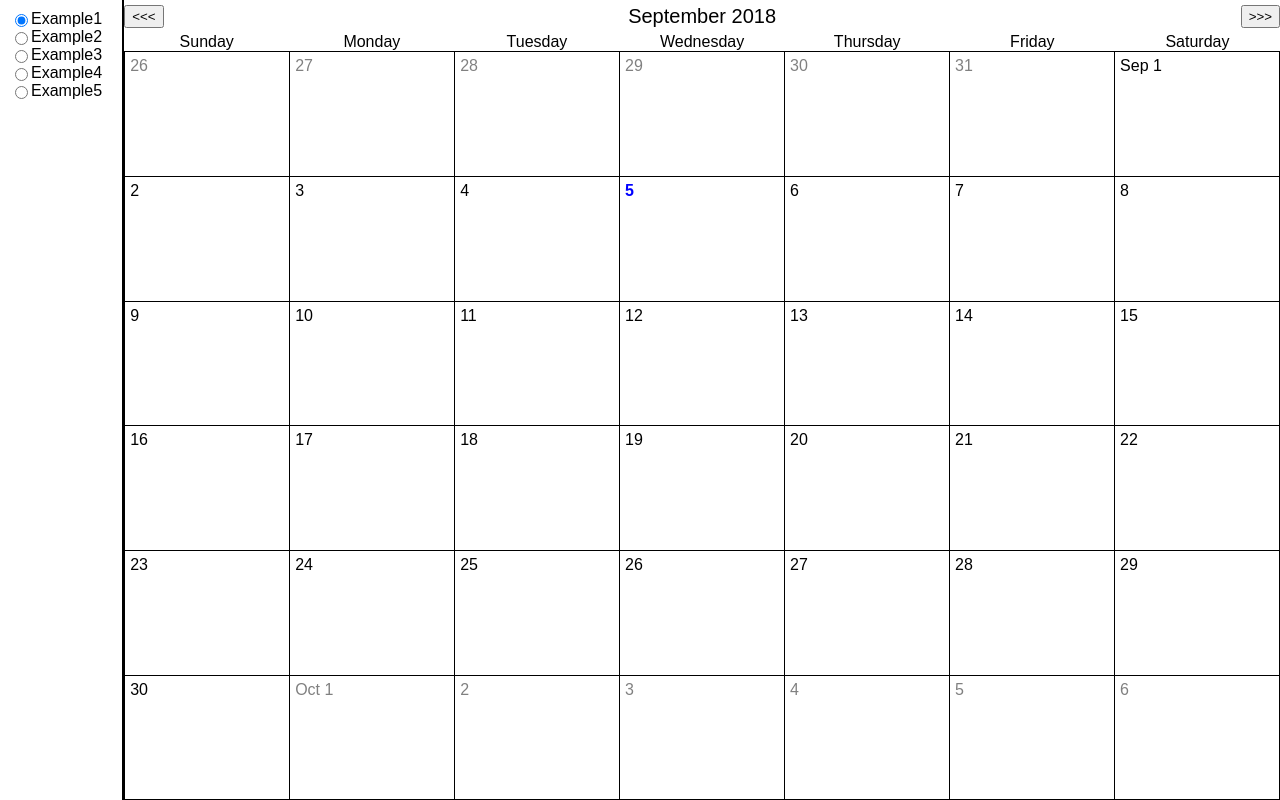
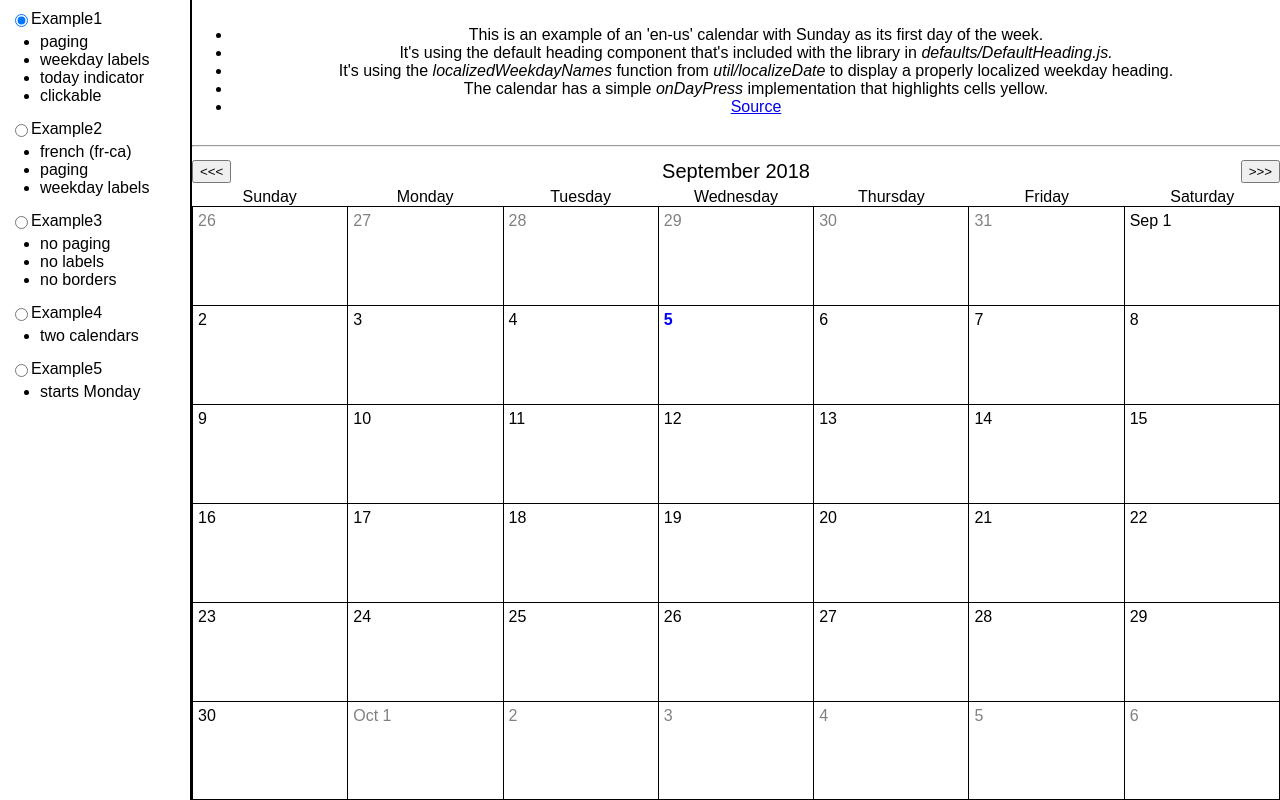
Before and after one commit to BrennanR/react-clean-calendar, a React (Create React App) app: page / in a window 1280 px wide. Built offline with nearby package versions, Linux system fonts and the light colour scheme; the HTML template or start-up script is replaced by a standard one.

Commit message:
Documented examples better. Styled example page better.

```diff
--- a/src/App.js
+++ b/src/App.js
@@ -13,12 +13,119 @@ type State = {
   selectedExample: string,
 };
 
+const shortDescriptionStyle = { padding: 0, margin: 0, marginLeft: 30, marginBottom: 15, marginTop: 5 };
+
 const EXAMPLES = {
-  Example1,
-  Example2,
-  Example3,
-  Example4,
-  Example5,
+  Example1: {
+    component: Example1,
+    shortDescription: (
+      <ul style={shortDescriptionStyle}>
+        <li>paging</li>
+        <li>weekday labels</li>
+        <li>today indicator</li>
+        <li>clickable</li>
+      </ul>
+    ),
+    description: (
+      <ul>
+        <li>{"This is an example of an 'en-us' calendar with Sunday as its first day of the week."}</li>
+        <li>
+          {"It's using the default heading component that's included with the library in "}
+          <i>defaults/DefaultHeading.js.</i>
+        </li>
+        <li>
+          {"It's using the "} <i>localizedWeekdayNames</i> {' function from '} <i>util/localizeDate</i>
+          {' to display a properly localized weekday heading.'}
+        </li>
+        <li>
+          The calendar has a simple <i>onDayPress</i> implementation that highlights cells yellow.
+        </li>
+        <li>
+          <a href="https://github.com/BrennanR/react-clean-calendar/blob/master/src/examples/Example1.js">Source</a>
+        </li>
+      </ul>
+    ),
+  },
+  Example2: {
+    component: Example2,
+    shortDescription: (
+      <ul style={shortDescriptionStyle}>
+        <li>french (fr-ca)</li>
+        <li>paging</li>
+        <li>weekday labels</li>
+      </ul>
+    ),
+    description: (
+      <ul>
+        <li>{"This is an example of an 'fr-ca' calendar with Sunday as its first day of the week."}</li>
+        <li>
+          {"It's using the default heading component that's included with the library in "}
+          <i>defaults/DefaultHeading.js.</i>
+        </li>
+        <li>
+          {"It's using the "} <i>localizedWeekdayNames</i> {' function from '} <i>util/localizeDate</i>
+          {' to display a properly localized weekday heading.'}
+        </li>
+        <li>
+          <a href="https://github.com/BrennanR/react-clean-calendar/blob/master/src/examples/Example2.js">Source</a>
+        </li>
+      </ul>
+    ),
+  },
+  Example3: {
+    component: Example3,
+    shortDescription: (
+      <ul style={shortDescriptionStyle}>
+        <li>no paging</li>
+        <li>no labels</li>
+        <li>no borders</li>
+      </ul>
+    ),
+    description: (
+      <ul>
+        <li>{"This is an example of an 'en-ca' calendar with Sunday as its first day of the week."}</li>
+        <li>No day heading or calendar heading is used.</li>
+        <li>
+          <a href="https://github.com/BrennanR/react-clean-calendar/blob/master/src/examples/Example3.js">Source</a>
+        </li>
+      </ul>
+    ),
+  },
+  Example4: {
+    component: Example4,
+    shortDescription: (
+      <ul style={shortDescriptionStyle}>
+        <li>two calendars</li>
+      </ul>
+    ),
+    description: (
+      <ul>
+        <li>
+          {"This is an example of two side-by-side 'en-ca' calendars with Sunday as their first day of the week."}
+        </li>
+        <li>
+          <a href="https://github.com/BrennanR/react-clean-calendar/blob/master/src/examples/Example4.js">Source</a>
+        </li>
+      </ul>
+    ),
+  },
+  Example5: {
+    component: Example5,
+    shortDescription: (
+      <ul style={shortDescriptionStyle}>
+        <li>starts Monday</li>
+      </ul>
+    ),
+    description: (
+      <ul>
+        <li>{"This is an example of an 'en-ca' calendar."}</li>
+        <li>Notably, the first day of the week on this calendar is Monday.</li>
+        <li>
+          <a href="https://github.com/BrennanR/react-clean-calendar/blob/master/src/examples/Example5.js">Source</a>
+        </li>
+      </ul>
+    ),
+  },
 };
 
 class App extends Component<{}, State> {
@@ -44,7 +151,7 @@ class App extends Component<{}, State> {
             borderWidth: 0,
             borderRightWidth: 2,
             padding: 10,
-            paddingRight: 20,
+            width: 200,
           }}
         >
           <form style={{ display: 'flex', flexDirection: 'column' }}>
@@ -60,12 +167,18 @@ class App extends Component<{}, State> {
                   />
                   {key}
                 </label>
+                <div>{EXAMPLES[key].shortDescription}</div>
               </div>
             ))}
           </form>
         </div>
-        <div style={{ display: 'flex', width: '100%', height: '100%', justifyContent: 'center' }} className="App">
-          {this.renderExample(EXAMPLES[this.state.selectedExample])}
+        <div
+          style={{ display: 'flex', flexDirection: `column`, width: '100%', height: '100%', justifyContent: 'center' }}
+          className="App"
+        >
+          <div style={{ marginTop: 10, marginBottom: 5 }}>{EXAMPLES[this.state.selectedExample].description}</div>
+          <hr style={{ width: '100%' }} />
+          {this.renderExample(EXAMPLES[this.state.selectedExample].component)}
         </div>
       </div>
     );
--- a/src/examples/Example3.js
+++ b/src/examples/Example3.js
@@ -31,7 +31,7 @@ export class Example3 extends Component<Props, State> {
   render() {
     return (
       <Calendar
-        locale="en-ca"
+        locale="en-us"
         year={this.state.year}
         month={this.state.month}
         renderDay={this.renderDay}
--- a/src/examples/Example4.js
+++ b/src/examples/Example4.js
@@ -16,7 +16,7 @@ type Props = {};
 
 /** This example shows a calendar rendered in English with paging implemented via the component's state. */
 export class Example4 extends Component<Props, State> {
-  locale = 'en-ca';
+  locale = 'en-us';
   localizedWeekdayNames = localizedWeekdayNames(this.locale, 'narrow');
 
   constructor(props: Props) {
--- a/src/examples/Example5.js
+++ b/src/examples/Example5.js
@@ -16,7 +16,7 @@ type State = {
 type Props = {};
 
 export class Example5 extends Component<Props, State> {
-  locale = 'en-ca';
+  locale = 'en-us';
   localizedWeekdayNames = localizedWeekdayNames(this.locale, 'short');
 
   constructor(props: Props) {
```
